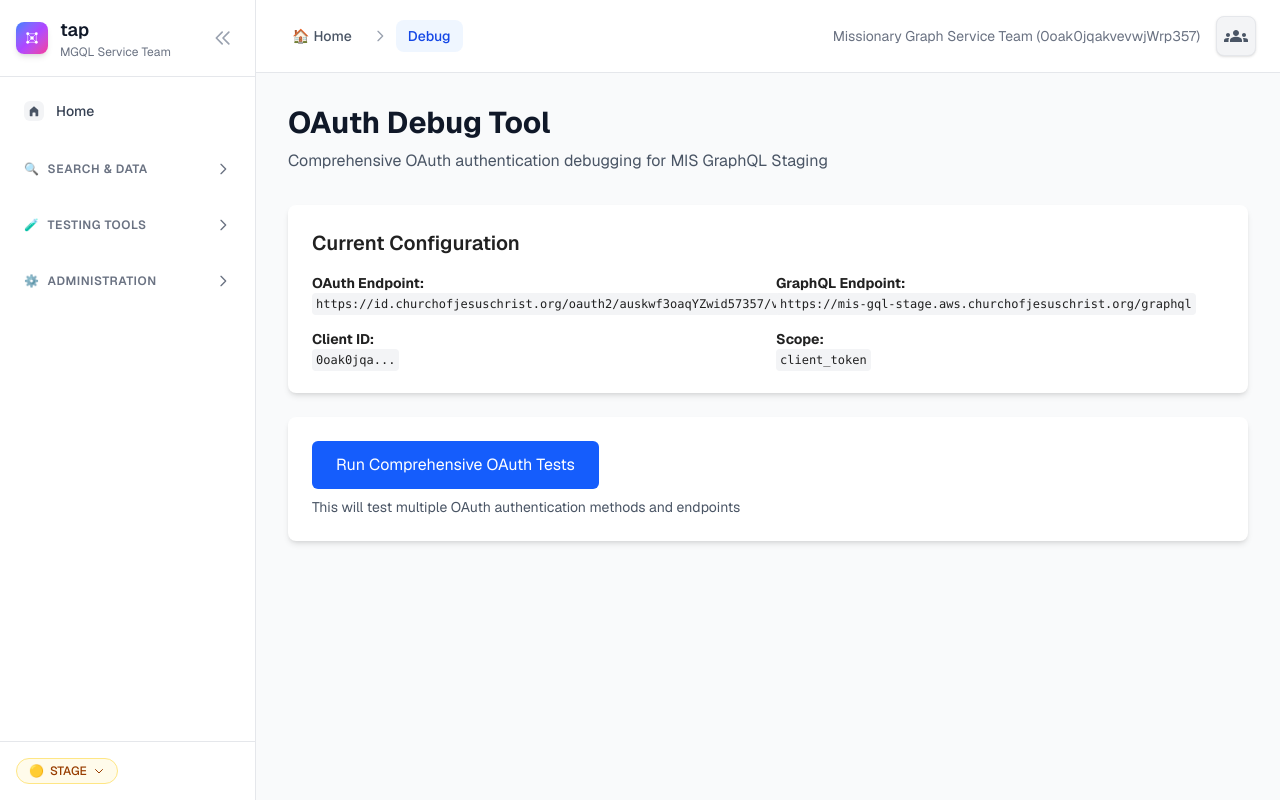
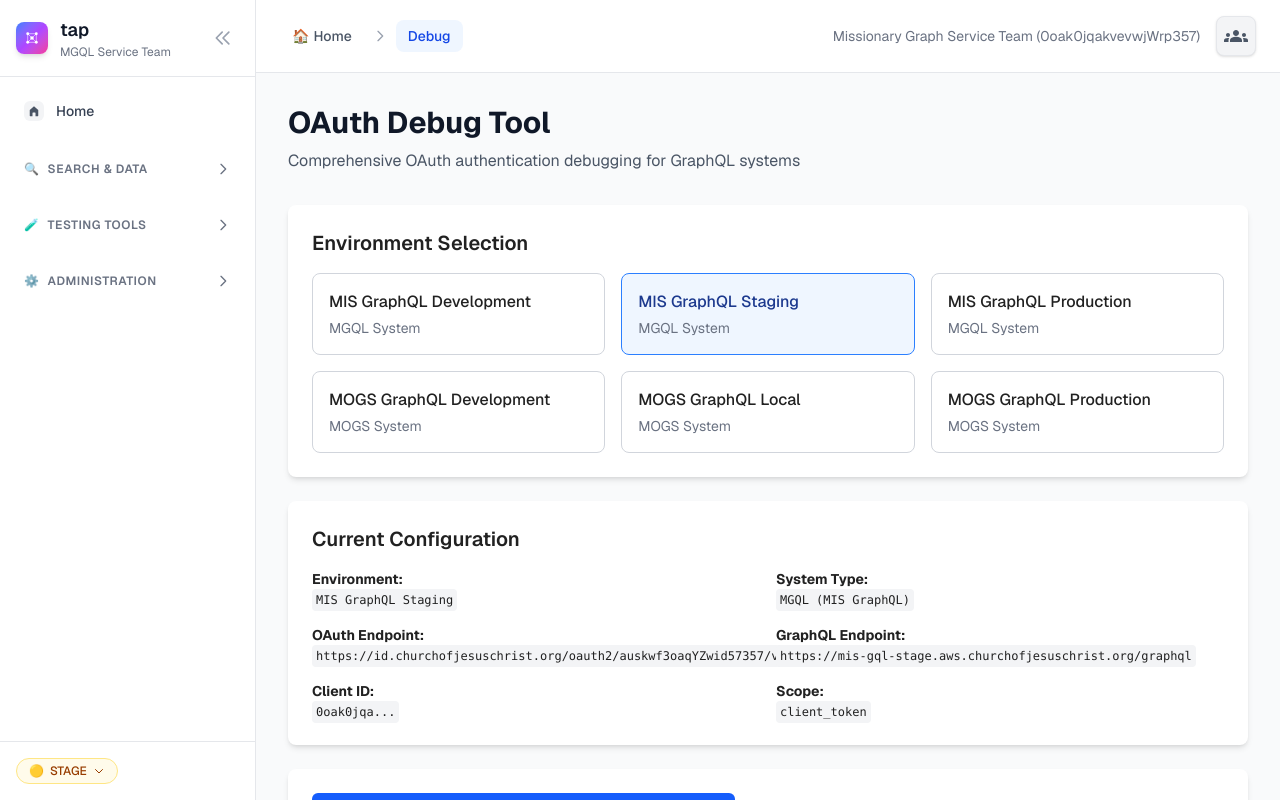
Before and after one commit to merrillse/tap-nextjs, a Next.js app: page /debug in a window 1280 px wide. Built offline with nearby package versions, Linux system fonts and the light colour scheme.

Commit message:
feat: Enhance DebugPage with environment selection and detailed system information

```diff
--- a/src/app/debug/page.tsx
+++ b/src/app/debug/page.tsx
@@ -1,7 +1,7 @@
 'use client';
 
 import { useState, useEffect } from 'react';
-import { getEnvironmentConfig } from '@/lib/environments';
+import { getEnvironmentConfig, getEnvironmentNames } from '@/lib/environments';
 import { ApiClient } from '@/lib/api-client';
 
 interface TestResult {
@@ -15,11 +15,22 @@
   const [testResults, setTestResults] = useState<TestResult[]>([]);
   const [testing, setTesting] = useState(false);
   const [currentEnvironment, setCurrentEnvironment] = useState('mis-gql-stage');
+  const [availableEnvironments, setAvailableEnvironments] = useState<any[]>([]);
 
   useEffect(() => {
     const savedEnv = localStorage.getItem('selectedEnvironment') || 'mis-gql-stage';
     setCurrentEnvironment(savedEnv);
+
+    // Load all available environments
+    const environments = getEnvironmentNames();
+    setAvailableEnvironments(environments);
   }, []);
+
+  const handleEnvironmentChange = (environmentId: string) => {
+    setCurrentEnvironment(environmentId);
+    localStorage.setItem('selectedEnvironment', environmentId);
+    setTestResults([]); // Clear previous test results when switching
+  };
 
   const runTests = async () => {
     setTesting(true);
@@ -209,13 +220,48 @@
         <div className="mb-8">
           <h1 className="text-3xl font-bold text-gray-900">OAuth Debug Tool</h1>
           <p className="mt-2 text-gray-600">
-            Comprehensive OAuth authentication debugging for {getEnvironmentConfig(currentEnvironment)?.name}
+            Comprehensive OAuth authentication debugging for GraphQL systems
           </p>
+        </div>
+
+        {/* Environment Selector */}
+        <div className="bg-white rounded-lg shadow-md p-6 mb-6">
+          <h2 className="text-xl font-semibold mb-4">Environment Selection</h2>
+          <div className="grid grid-cols-1 md:grid-cols-2 lg:grid-cols-3 gap-4">
+            {availableEnvironments.map((env) => (
+              <button
+                key={env.key}
+                onClick={() => handleEnvironmentChange(env.key)}
+                className={`p-4 border rounded-lg text-left transition-colors ${
+                  currentEnvironment === env.key
+                    ? 'border-blue-500 bg-blue-50 text-blue-900'
+                    : 'border-gray-300 hover:border-gray-400 hover:bg-gray-50'
+                }`}
+              >
+                <div className="font-medium">{env.name}</div>
+                <div className="text-sm text-gray-500 mt-1">
+                  {env.key.includes('mogs') ? 'MOGS System' : 'MGQL System'}
+                </div>
+              </button>
+            ))}
+          </div>
         </div>
 
         <div className="bg-white rounded-lg shadow-md p-6 mb-6">
           <h2 className="text-xl font-semibold mb-4">Current Configuration</h2>
           <div className="grid grid-cols-1 md:grid-cols-2 gap-4 text-sm">
+            <div>
+              <strong>Environment:</strong><br />
+              <code className="text-xs bg-gray-100 p-1 rounded">
+                {getEnvironmentConfig(currentEnvironment)?.name}
+              </code>
+            </div>
+            <div>
+              <strong>System Type:</strong><br />
+              <code className="text-xs bg-gray-100 p-1 rounded">
+                {currentEnvironment.includes('mogs') ? 'MOGS (Missionary Oracle GraphQL Service)' : 'MGQL (MIS GraphQL)'}
+              </code>
+            </div>
             <div>
               <strong>OAuth Endpoint:</strong><br />
               <code className="text-xs bg-gray-100 p-1 rounded">
@@ -249,10 +295,10 @@
             disabled={testing}
             className="px-6 py-3 bg-blue-600 text-white rounded-md hover:bg-blue-700 focus:outline-none focus:ring-2 focus:ring-blue-500 disabled:opacity-50 disabled:cursor-not-allowed"
           >
-            {testing ? 'Running Tests...' : 'Run Comprehensive OAuth Tests'}
+            {testing ? 'Running Tests...' : `Run Comprehensive Tests for ${getEnvironmentConfig(currentEnvironment)?.name}`}
           </button>
           <p className="mt-2 text-sm text-gray-600">
-            This will test multiple OAuth authentication methods and endpoints
+            This will test OAuth authentication, GraphQL connectivity, and health endpoints for the selected system
           </p>
         </div>
 
@@ -293,13 +339,14 @@
           <div className="mt-8 bg-blue-50 border border-blue-200 rounded-lg p-6">
             <h3 className="text-lg font-medium text-blue-900 mb-2">Next Steps</h3>
             <div className="text-blue-800">
-              <p className="mb-2">Based on the test results:</p>
+              <p className="mb-2">Based on the test results for {getEnvironmentConfig(currentEnvironment)?.name}:</p>
               <ul className="list-disc list-inside space-y-1 text-sm">
-                <li>If all tests fail with 403: Check if client credentials are correct</li>
-                <li>If tests fail with CORS: Server-side proxy should handle this</li>
+                <li>If all tests fail with 403: Check if client credentials are correct for this system</li>
+                <li>If tests fail with CORS: Server-side proxy should handle this automatically</li>
                 <li>If Basic Auth passes: Use that method for production</li>
-                <li>If Form Auth passes: Alternative method available</li>
-                <li>If health check fails: Check if the MIS service is running</li>
+                <li>If Form Auth passes: Alternative authentication method available</li>
+                <li>If health check fails: Check if the {currentEnvironment.includes('mogs') ? 'MOGS' : 'MGQL'} service is running</li>
+                <li>Try switching to a different environment to compare authentication behavior</li>
               </ul>
             </div>
           </div>
```
